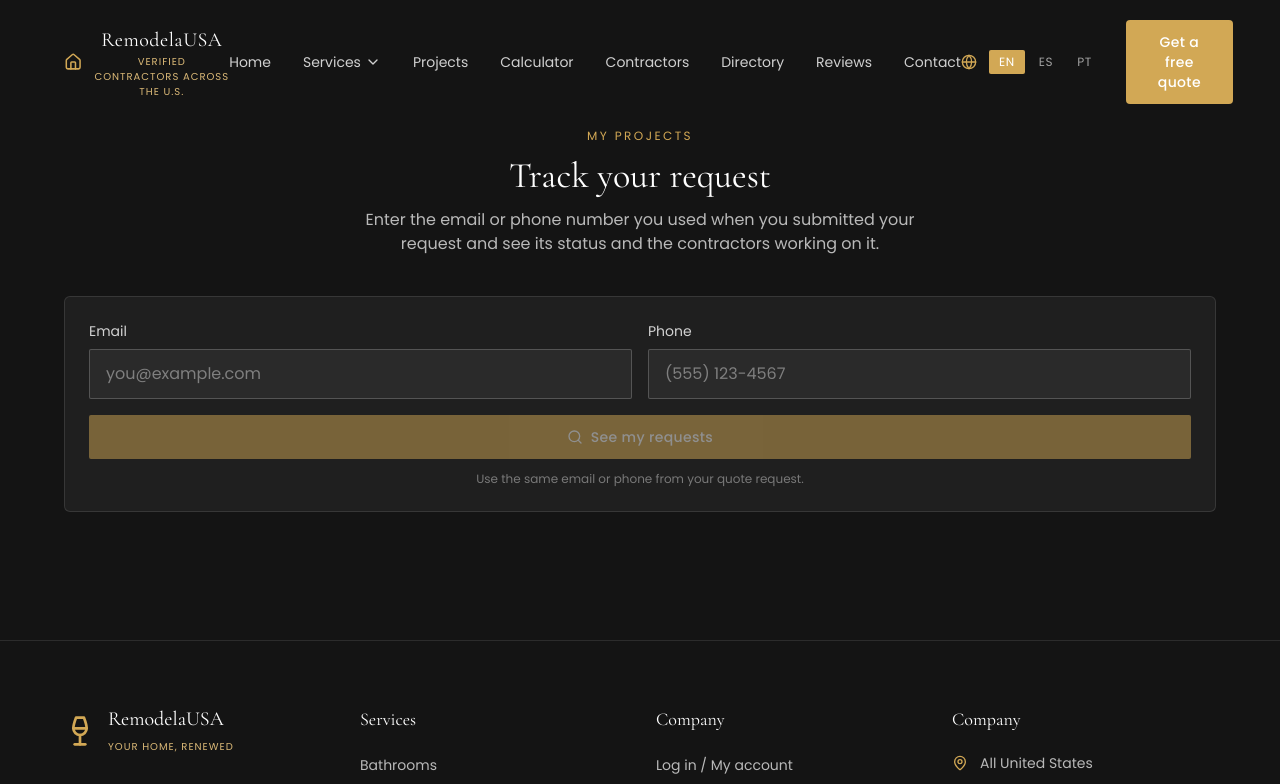
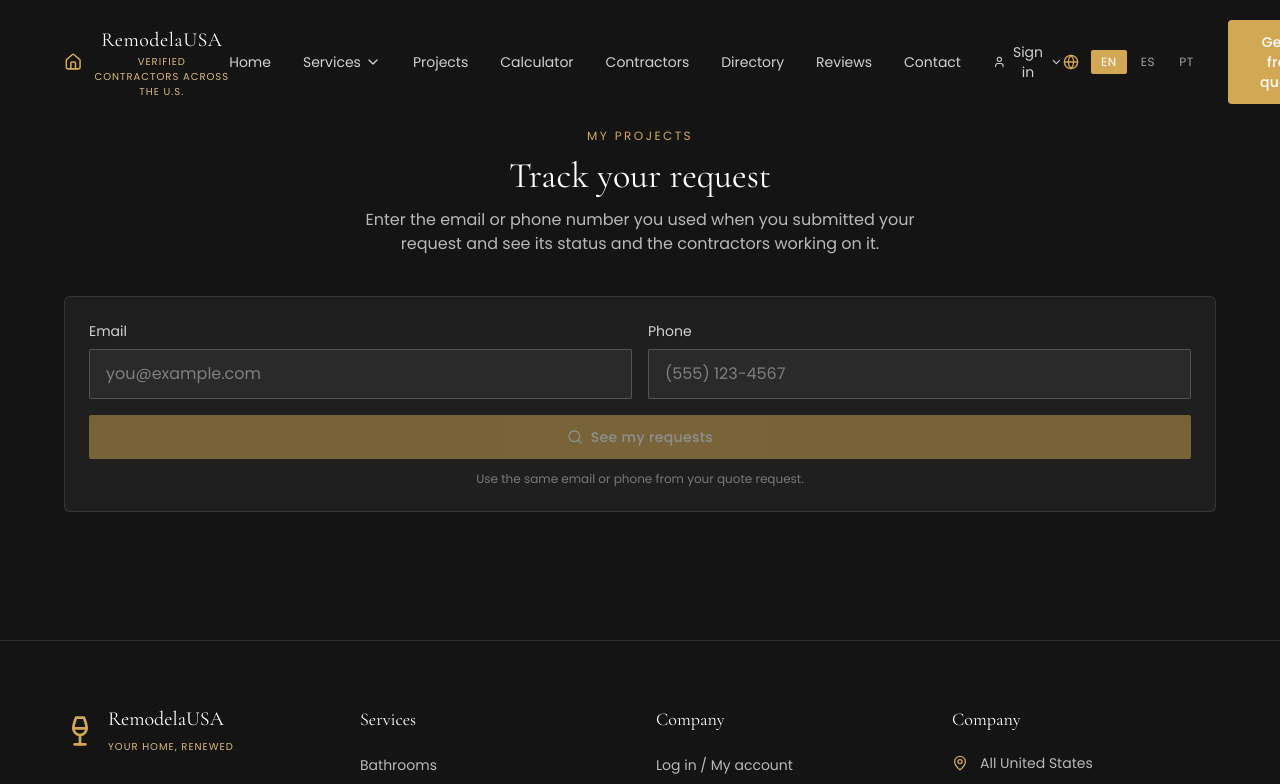
Before and after one commit to omarvelasquez384-glitch/https-github.com-remodelausa, a React (Vite) app: page /track in a window 1280 px wide. Shown: the top 784 px of the page. Built offline with nearby package versions, Linux system fonts and the light colour scheme; a web font is replaced by a local one.

Commit message:
feat: menu Iniciar sesion en la navegacion con accesos a cuenta de dueno (/account) y contratista (/portal) en los 3 idiomas

```diff
--- a/src/config.ts
+++ b/src/config.ts
@@ -44,6 +44,10 @@ export interface NavigationConfig {
   tagline: string;
   navLinks: NavLink[];
   ctaButtonText: string;
+  accountMenu?: {
+    label: string;
+    items: { name: string; href: string }[];
+  };
 }
 
 export const navigationConfig: NavigationConfig = { ...esContent.navigation };
--- a/src/content/en.ts
+++ b/src/content/en.ts
@@ -38,6 +38,13 @@ export const enContent: SiteContent = {
       { name: "Contact", href: "#contact", icon: "Mail" },
     ],
     ctaButtonText: "Get a free quote",
+    accountMenu: {
+      label: "Sign in",
+      items: [
+        { name: "Homeowner account", href: "/account" },
+        { name: "Contractor account", href: "/portal" },
+      ],
+    },
   },
 
   preloader: {
--- a/src/content/es.ts
+++ b/src/content/es.ts
@@ -38,6 +38,13 @@ export const esContent: SiteContent = {
       { name: "Contacto", href: "#contact", icon: "Mail" },
     ],
     ctaButtonText: "Cotizar gratis",
+    accountMenu: {
+      label: "Iniciar sesión",
+      items: [
+        { name: "Cuenta de dueño de casa", href: "/account" },
+        { name: "Cuenta de contratista", href: "/portal" },
+      ],
+    },
   },
 
   preloader: {
--- a/src/content/pt.ts
+++ b/src/content/pt.ts
@@ -38,6 +38,13 @@ export const ptContent: SiteContent = {
       { name: "Contato", href: "#contact", icon: "Mail" },
     ],
     ctaButtonText: "Orçamento grátis",
+    accountMenu: {
+      label: "Entrar",
+      items: [
+        { name: "Conta de proprietário", href: "/account" },
+        { name: "Conta de construtora", href: "/portal" },
+      ],
+    },
   },
 
   preloader: {
--- a/src/sections/Navigation.tsx
+++ b/src/sections/Navigation.tsx
@@ -1,12 +1,12 @@
 import { useState, useEffect } from 'react';
 import { useNavigate } from 'react-router';
-import { Menu, X, ChevronDown, Wine, Home, BookOpen, Newspaper, Users, Mail, Grape, Calculator, HardHat } from 'lucide-react';
+import { Menu, X, ChevronDown, Wine, Home, BookOpen, Newspaper, Users, Mail, Grape, Calculator, HardHat, User } from 'lucide-react';
 import { navigationConfig } from '../config';
 import { LanguageSwitcher } from '../components/LanguageSwitcher';
 
 // Icon lookup map for dynamic icon resolution from config strings
 const iconMap: Record<string, React.ComponentType<{ className?: string }>> = {
-  Home, BookOpen, Newspaper, Users, Mail, Grape, Wine, Menu, X, ChevronDown, Calculator, HardHat,
+  Home, BookOpen, Newspaper, Users, Mail, Grape, Wine, Menu, X, ChevronDown, Calculator, HardHat, User,
 };
 
 export function Navigation() {
@@ -65,6 +65,8 @@ export function Navigation() {
   };
 
   const navLinks = navigationConfig.navLinks;
+  const accountMenu = navigationConfig.accountMenu;
+  const ACCOUNT_KEY = '__account__';
 
   return (
     <nav
@@ -143,6 +145,51 @@ export function Navigation() {
               </div>
             );
           })}
+
+          {/* Menú de cuenta: crear cuenta / iniciar sesión (dueño o contratista) */}
+          {accountMenu && (
+            <div
+              className="relative"
+              onMouseEnter={() => setActiveDropdown(ACCOUNT_KEY)}
+              onMouseLeave={() => setActiveDropdown(null)}
+              role="none"
+            >
+              <button
+                onClick={() => goTo('/account')}
+                className="flex items-center gap-1 text-sm text-white/80 hover:text-gold-400 transition-colors duration-300 py-2"
+                role="menuitem"
+                aria-haspopup="true"
+                aria-expanded={activeDropdown === ACCOUNT_KEY}
+              >
+                <User className="w-4 h-4" aria-hidden="true" />
+                {accountMenu.label}
+                <ChevronDown className={`w-4 h-4 transition-transform duration-300 ${
+                  activeDropdown === ACCOUNT_KEY ? 'rotate-180' : ''
+                }`} aria-hidden="true" />
+              </button>
+              <div
+                className={`absolute top-full left-0 pt-2 transition-all duration-300 ${
+                  activeDropdown === ACCOUNT_KEY
+                    ? 'opacity-100 visible translate-y-0'
+                    : 'opacity-0 invisible -translate-y-2'
+                }`}
+                role="menu"
+              >
+                <div className="bg-wine-800/95 backdrop-blur-md rounded-md overflow-hidden min-w-[200px] border border-white/10">
+                  {accountMenu.items.map((item) => (
+                    <button
+                      key={item.name}
+                      onClick={() => goTo(item.href)}
+                      className="block w-full text-left px-4 py-3 text-sm text-white/80 hover:bg-gold-500/20 hover:text-gold-400 transition-colors"
+                      role="menuitem"
+                    >
+                      {item.name}
+                    </button>
+                  ))}
+                </div>
+              </div>
+            </div>
+          )}
         </div>
 
         {/* CTA Button */}
@@ -242,6 +289,42 @@ export function Navigation() {
             );
           })}
 
+          {accountMenu && (
+            <div className="animate-fade-up">
+              <button
+                onClick={() => setActiveDropdown(activeDropdown === ACCOUNT_KEY ? null : ACCOUNT_KEY)}
+                className="flex items-center justify-between w-full py-4 text-lg text-white border-b border-white/10"
+                aria-expanded={activeDropdown === ACCOUNT_KEY}
+                role="menuitem"
+              >
+                <span className="flex items-center gap-3">
+                  <User className="w-5 h-5 text-gold-500" />
+                  {accountMenu.label}
+                </span>
+                <ChevronDown className={`w-5 h-5 transition-transform duration-300 ${
+                  activeDropdown === ACCOUNT_KEY ? 'rotate-180' : ''
+                }`} aria-hidden="true" />
+              </button>
+              <div
+                className={`overflow-hidden transition-all duration-500 ${
+                  activeDropdown === ACCOUNT_KEY ? 'max-h-40' : 'max-h-0'
+                }`}
+                role="menu"
+              >
+                {accountMenu.items.map((item) => (
+                  <button
+                    key={item.name}
+                    onClick={() => goTo(item.href)}
+                    className="block w-full text-left pl-12 py-3 text-white/70 hover:text-gold-400"
+                    role="menuitem"
+                  >
+                    {item.name}
+                  </button>
+                ))}
+              </div>
+            </div>
+          )}
+
           {navigationConfig.ctaButtonText && (
             <button
               onClick={() => goTo('#contact')}
```
